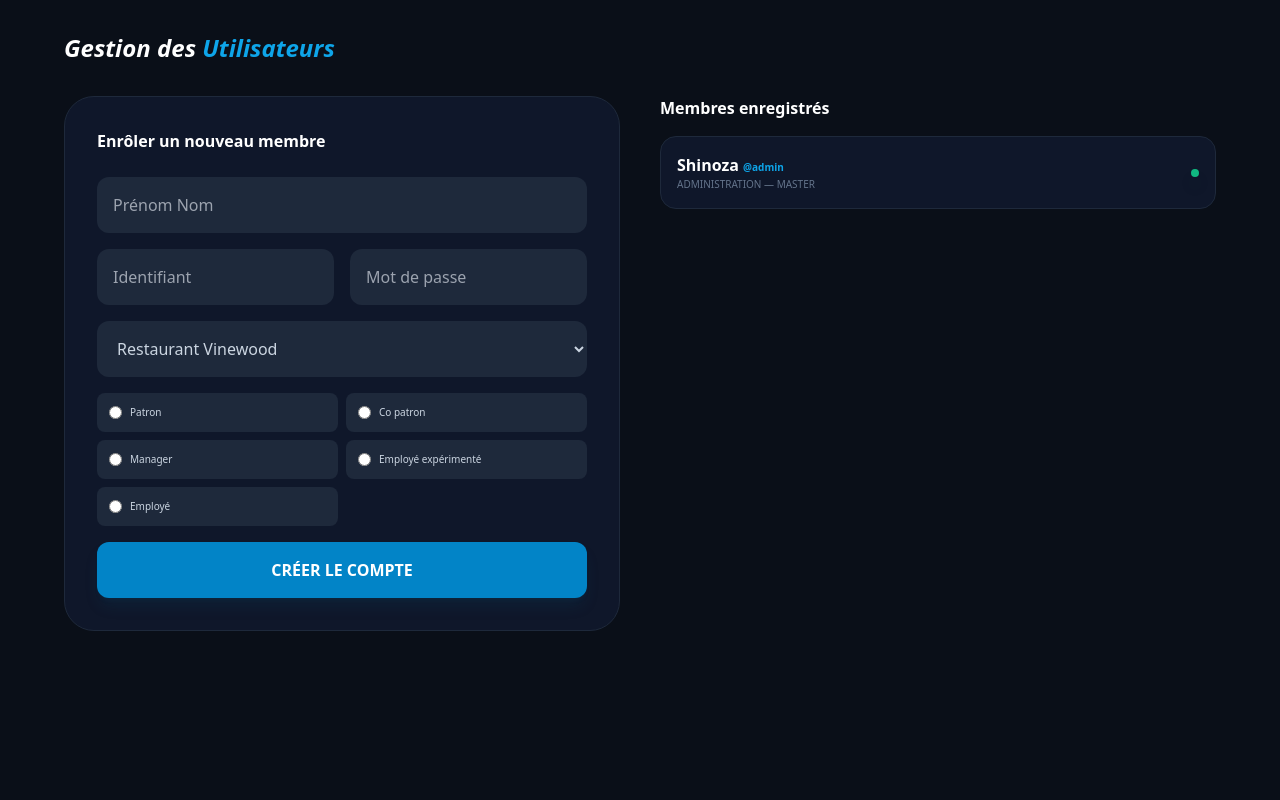
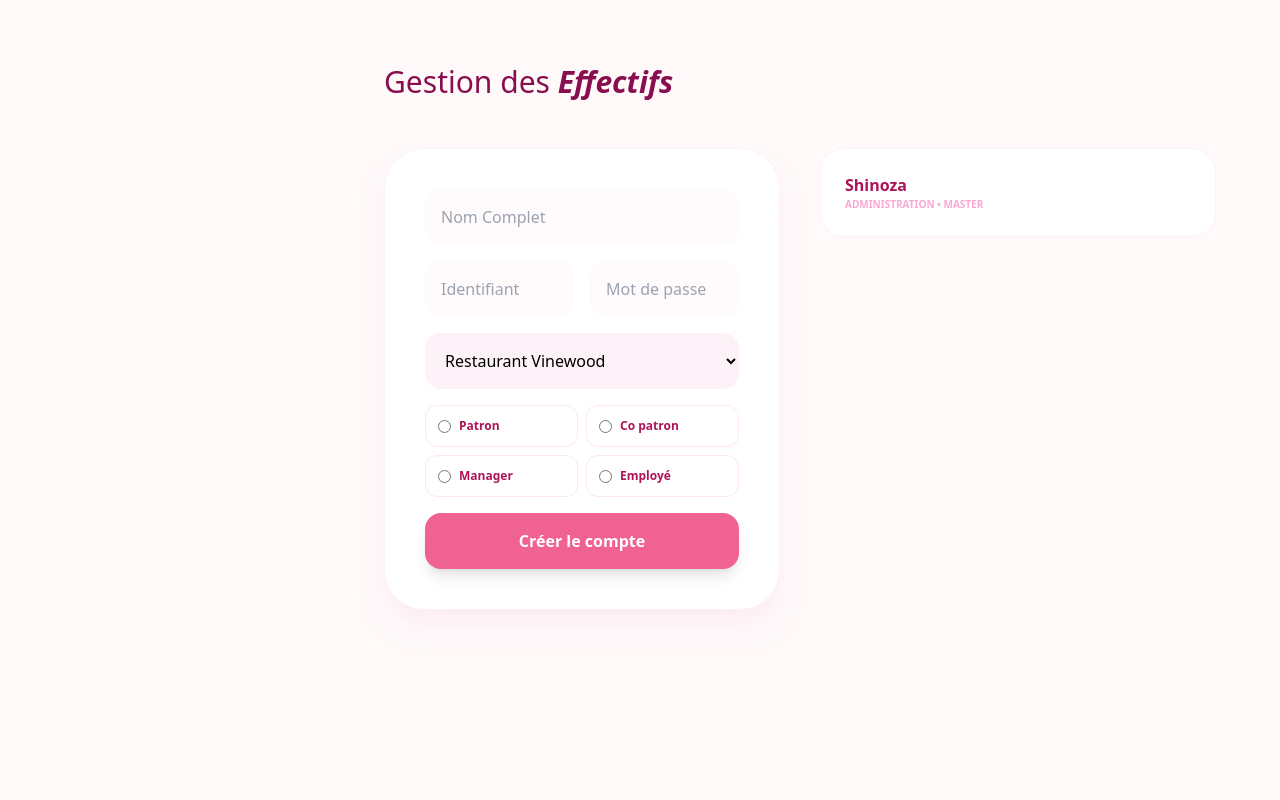
Before and after one commit to Hyuko123/comptabilit-, a Flask app: page /utilisateurs in a window 1280 px wide. Run offline with Flask 3, Linux system fonts and the light colour scheme; the visitor is signed in with stand-in values (Sample User, id 1); some libraries are stand-ins or nearby versions.

Commit message:
Update utilisateurs.html

```diff
--- a/templates/utilisateurs.html
+++ b/templates/utilisateurs.html
@@ -1,55 +1,45 @@
 <!DOCTYPE html>
 <html lang="fr">
 <head>
-    <meta charset="UTF-8">
-    <script src="https://cdn.tailwindcss.com"></script>
-    <title>Effectifs | Ultraze V2</title>
+    <meta charset="UTF-8"><script src="https://cdn.tailwindcss.com"></script>
+    <title>Utilisateurs | Ultraze V2</title>
 </head>
-<body class="bg-[#0a0f18] text-slate-300 p-8">
-    <div class="max-w-6xl mx-auto">
-        <h1 class="text-2xl font-bold text-white mb-8 italic">Gestion des <span class="text-sky-500">Utilisateurs</span></h1>
-
-        <div class="grid grid-cols-1 md:grid-cols-2 gap-10">
-            <div class="bg-slate-900 border border-slate-800 p-8 rounded-[30px]">
-                <h2 class="text-white font-bold mb-6">Enrôler un nouveau membre</h2>
+<body class="bg-[#fff9fa] flex min-h-screen">
+    <main class="ml-80 flex-1 p-16">
+        <h2 class="text-3xl font-light text-[#880e4f] mb-12">Gestion des <span class="font-black italic">Effectifs</span></h2>
+        <div class="grid grid-cols-1 lg:grid-cols-2 gap-10">
+            <div class="bg-white p-10 rounded-[40px] shadow-xl shadow-pink-100/50 border border-pink-50">
                 <form action="/add_user" method="POST" class="space-y-4">
-                    <input type="text" name="new_name" placeholder="Prénom Nom" class="w-full bg-slate-800 p-4 rounded-xl border-none outline-none" required>
+                    <input type="text" name="new_name" placeholder="Nom Complet" class="w-full p-4 rounded-2xl bg-pink-50/30 border-none outline-none" required>
                     <div class="grid grid-cols-2 gap-4">
-                        <input type="text" name="new_username" placeholder="Identifiant" class="bg-slate-800 p-4 rounded-xl border-none outline-none" required>
-                        <input type="password" name="new_password" placeholder="Mot de passe" class="bg-slate-800 p-4 rounded-xl border-none outline-none" required>
+                        <input type="text" name="new_username" placeholder="Identifiant" class="w-full p-4 rounded-2xl bg-pink-50/30 border-none outline-none" required>
+                        <input type="password" name="new_password" placeholder="Mot de passe" class="w-full p-4 rounded-2xl bg-pink-50/30 border-none outline-none" required>
                     </div>
-
-                    <select name="new_entreprise" class="w-full bg-slate-800 p-4 rounded-xl border-none outline-none">
-                        {% for ent in entreprises %}
-                        <option value="{{ ent }}">{{ ent }}</option>
-                        {% endfor %}
+                    <select name="new_entreprise" class="w-full p-4 rounded-2xl bg-pink-50 border-none outline-none">
+                        {% for ent in entreprises %}<option value="{{ ent }}">{{ ent }}</option>{% endfor %}
                     </select>
-
-                    <div class="grid grid-cols-2 gap-2 text-[10px]">
-                        {% for grade in ['Patron', 'Co patron', 'Manager', 'Employé expérimenté', 'Employé'] %}
-                        <label class="flex items-center gap-2 p-3 bg-slate-800 rounded-lg cursor-pointer hover:bg-sky-900/30 transition-all">
-                            <input type="radio" name="new_role" value="{{ grade }}" required class="accent-sky-500">
-                            {{ grade }}
+                    <div class="grid grid-cols-2 gap-2">
+                        {% for role in ['Patron', 'Co patron', 'Manager', 'Employé'] %}
+                        <label class="p-3 border border-pink-100 rounded-xl flex items-center gap-2 cursor-pointer hover:bg-pink-50 transition-all">
+                            <input type="radio" name="new_role" value="{{ role }}" class="accent-pink-500" required>
+                            <span class="text-xs font-bold text-[#ad1457]">{{ role }}</span>
                         </label>
                         {% endfor %}
                     </div>
-                    <button class="w-full bg-sky-600 text-white font-bold py-4 rounded-xl shadow-lg shadow-sky-900/20">CRÉER LE COMPTE</button>
+                    <button class="w-full bg-[#f06292] text-white font-bold py-4 rounded-2xl shadow-lg mt-4">Créer le compte</button>
                 </form>
             </div>
-
             <div class="space-y-4">
-                <h2 class="text-white font-bold">Membres enregistrés</h2>
                 {% for username, data in all_users.items() %}
-                <div class="p-4 bg-slate-900 border border-slate-800 rounded-2xl flex justify-between items-center">
+                <div class="bg-white p-6 rounded-3xl border border-pink-50 flex justify-between items-center">
                     <div>
-                        <p class="text-white font-bold">{{ data.name }} <span class="text-sky-500 text-[10px]">@{{ username }}</span></p>
-                        <p class="text-[10px] text-slate-500 uppercase">{{ data.entreprise }} — {{ data.role }}</p>
+                        <p class="font-bold text-[#ad1457]">{{ data.name }}</p>
+                        <p class="text-[10px] uppercase font-bold text-pink-300">{{ data.entreprise }} • {{ data.role }}</p>
                     </div>
-                    <div class="w-2 h-2 rounded-full bg-emerald-500 shadow-lg shadow-emerald-500/50"></div>
                 </div>
                 {% endfor %}
             </div>
         </div>
-    </div>
+    </main>
 </body>
 </html>
```
